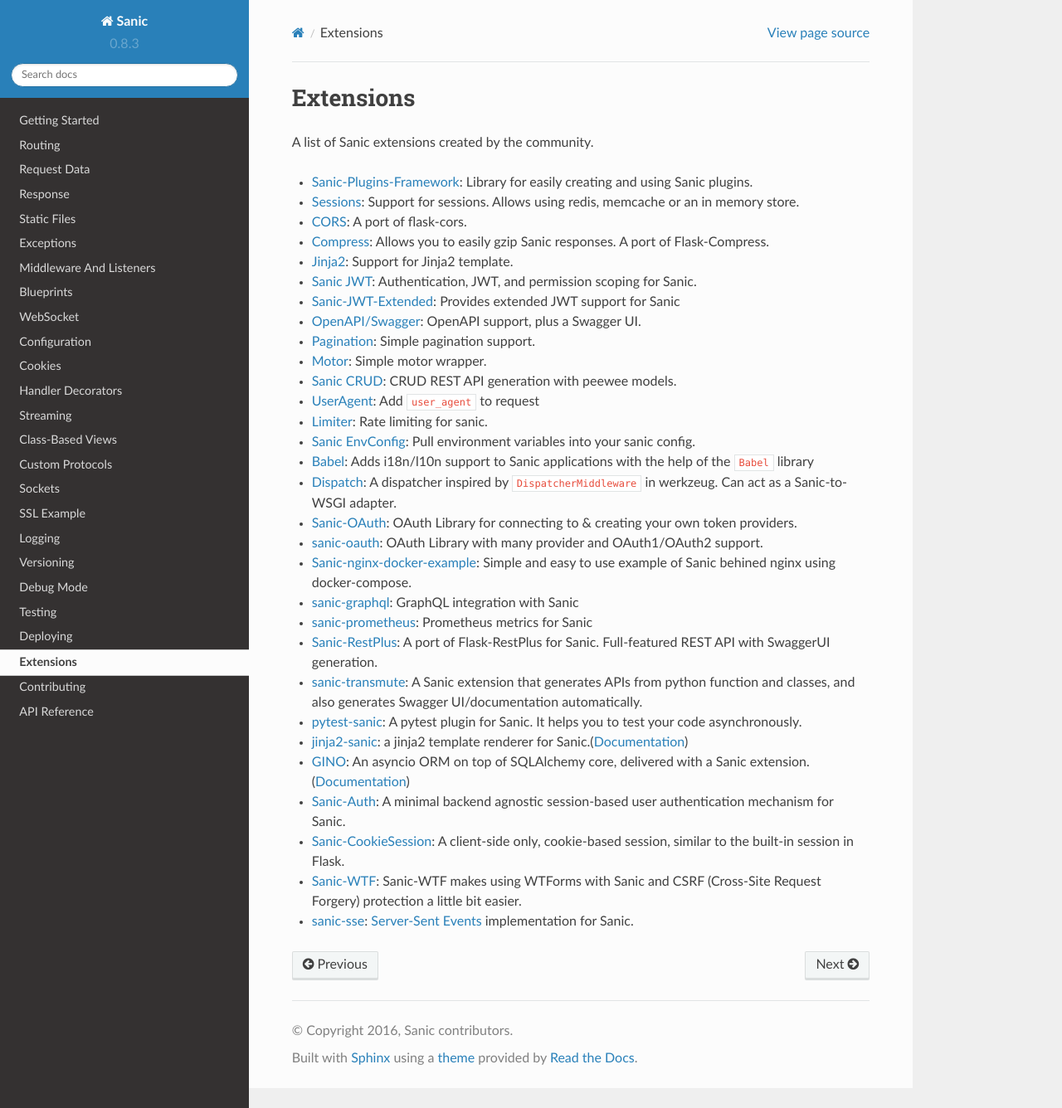
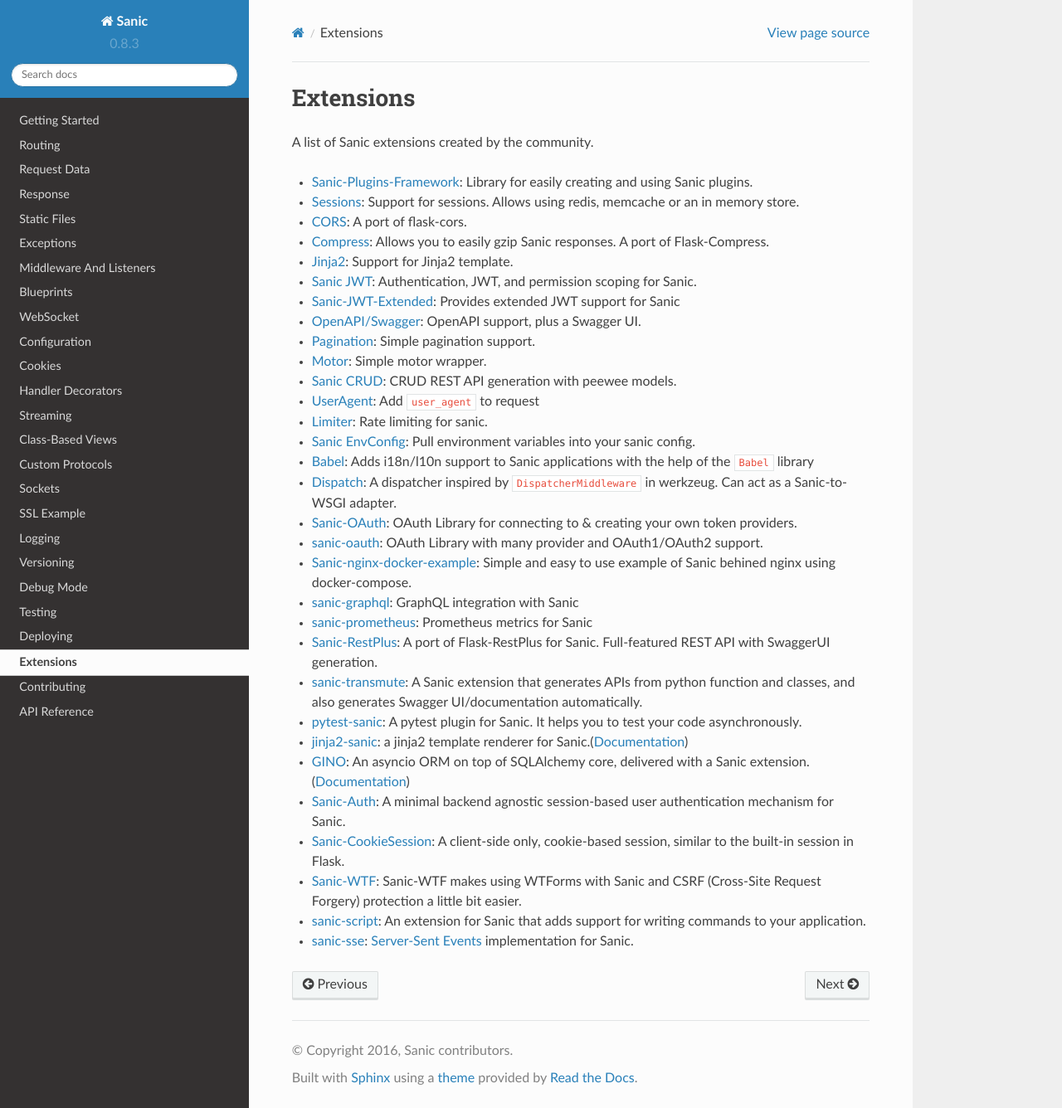
Before and after one commit to sanic-org/sanic, a Sphinx documentation site: the page built from docs/sanic/extensions.md, in a window 1280 px wide and 1336 px high. Shown: the whole window at 83% size. Built offline with Sphinx 7.4.7 and the Read the Docs theme 2.0.0, drawn with Linux system fonts in a browser that asks for light colours.

Commit message:
Update extensions.md (#1263)
* Update extensions.md

add an extension: sanic-script

* Update extensions.md

```diff
--- a/docs/sanic/extensions.md
+++ b/docs/sanic/extensions.md
@@ -32,4 +32,5 @@
 - [Sanic-Auth](https://github.com/pyx/sanic-auth): A minimal backend agnostic session-based user authentication mechanism for Sanic.
 - [Sanic-CookieSession](https://github.com/pyx/sanic-cookiesession): A client-side only, cookie-based session, similar to the built-in session in Flask.
 - [Sanic-WTF](https://github.com/pyx/sanic-wtf): Sanic-WTF makes using WTForms with Sanic and CSRF (Cross-Site Request Forgery) protection a little bit easier.
+- [sanic-script](https://github.com/tim2anna/sanic-script): An extension for Sanic that adds support for writing commands to your application.
 - [sanic-sse](https://github.com/inn0kenty/sanic_sse): [Server-Sent Events](https://en.wikipedia.org/wiki/Server-sent_events) implementation for Sanic.
```
